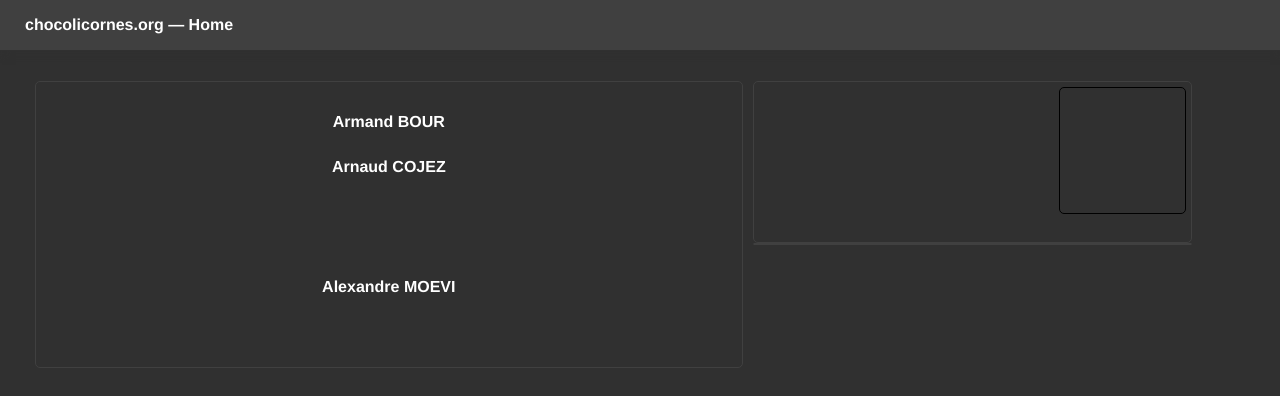
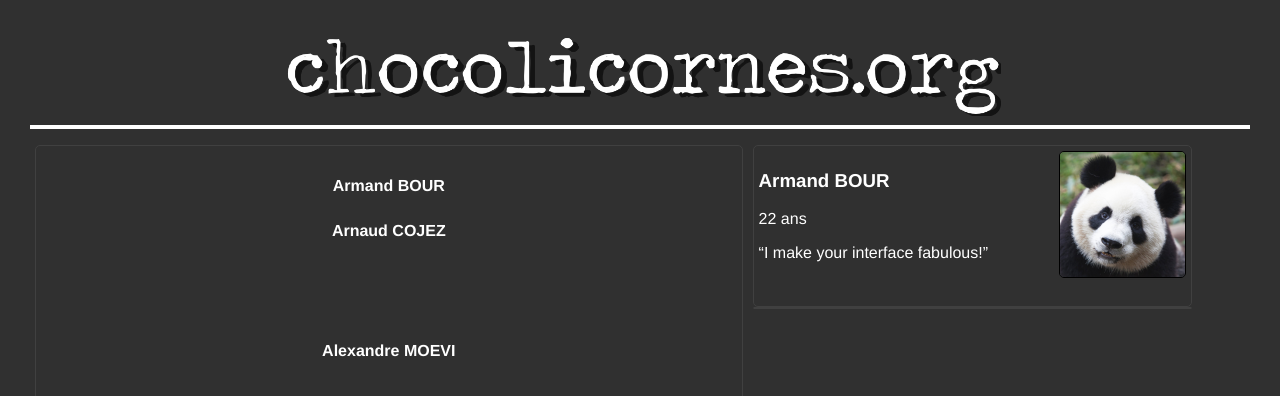
Before and after one commit to Tydax/chocolicornes.org-mypages, a plain HTML site: page html/home.html in a window 1280 px wide. Both pictures are taken after a click on the item "Armand BOUR". Shown: the top 396 px of the page. Drawn offline with Linux system fonts and the light colour scheme.

Commit message:
Overhauled the whole design

```diff
--- a/html/css/coalandrainbows.css
+++ b/html/css/coalandrainbows.css
@@ -15,6 +15,7 @@ body {
     font-family:            "Source Sans Pro", "Helvetica Neue", Helvetica, Arial, sans-serif;
 }
 
+/*
 #header {
     background-color: #404040;
     box-shadow: 2px 2px 8px #303030;
@@ -28,11 +29,33 @@ body {
     margin-left: 25px;
     font-size: 16px;
 }
+*/
+
+#header {
+    height: 100px;
+    margin: 0 auto;
+    margin-top: 25px;
+    text-align: center;
+    width: 70%;
+}
+
+#header_helper {
+    display: inline-block;
+    height: 100%;
+    vertical-align: middle;
+}
+
+#header_img {
+    vertical-align: middle;
+    width: 80%;
+}
 
 /* Body content part */
 
 #body_content {
-    margin: 30px 30px;
+    border-top: 0.3em solid white;
+    margin: 0 30px;
+    padding-top: 1em;
 }
 
 #body_content,
@@ -131,8 +154,27 @@ body {
     height: 100px;
 }
 
+@keyframes suus {
+    1% {
+        background: radial-gradient(circle, rgb(245, 204, 68) 1%, rgba(245, 204, 68, 0.1) 2%, transparent 3%);
+    }
+    50% {
+        background: radial-gradient(circle, rgb(245, 204, 68) 98%, rgba(245, 204, 68, 0.1) 99%, transparent 100%);
+    }
+}
+
+@keyframes saas {
+    0% {
+        background-color: red;
+    }
+    100% {
+        background-color: yellow;
+    }
+}
+
 .mediumyellow {
-    background-color: #f5cc44;
+    background-color: rgb(245, 204, 68);
+    /*animation: suus 10s 1;*/
 }
 
 .invisible {
--- a/html/home.html
+++ b/html/home.html
@@ -11,7 +11,9 @@
 <body>
     <!-- HEADER -->
     <div id="header">
-        <h1>chocolicornes.org — Home</h1>
+        <!-- <h1>chocolicornes.org — Home</h1> -->
+        <span id="header_helper"></span>
+        <img id="header_img" src="../img/chocolicornes.org.png" alt="chocolicornes.org">
     </div>
 
     <!-- BODY -->
--- a/javascript/home.js
+++ b/javascript/home.js
@@ -1,9 +1,11 @@
 /*
  * Script to load the data from users and display links
+ *
  * @author: Armand (Tydax) BOUR
  */
 
 var currentUser;
+var userInfos = {};
 
 /* Load the data contained in the specified "filename" file and calls the specified function "callback" */
 function loadData(filename, callback) {
@@ -25,7 +27,27 @@ function loadData(filename, callback) {
     xhr.send(null);
 }
 
+function getCurrentDate() {
+    var today = new Date();
+    var dd = today.getDate();
+    var mm = today.getMonth() + 1; //January is 0!
+    var yyyy = today.getFullYear();
+
+    if (dd < 10) {
+        dd = '0' + dd;
+    }
+
+    if (mm < 10) {
+        mm = '0' + mm
+    }
+
+    today = mm + '/' + dd + '/' + yyyy;
+
+    return today;
+}
+
 function calculateAge(birthDate, todayDate) {
+    var todayDate = getCurrentDate();
     var dataBirth = birthDate.split("/"),
         dataToday = todayDate.split("/"),
         age = dataToday[2] - dataBirth[2];
@@ -39,9 +61,41 @@ function calculateAge(birthDate, todayDate) {
     return age;
 }
 
+function generateUserInfoDiv(user) {
+    var divNode = document.createElement("div");
+    divNode.id = user.name;
+
+    // Create title element
+    var nameNode = document.createElement("h3");
+    nameNode.className += " user_info_name"
+    var nameText = document.createTextNode(user.name);
+    nameNode.appendChild(nameText);
+    divNode.appendChild(nameNode);
+
+
+    // Create age element
+    var birthDate = user.birthDate;
+    var age = calculateAge(birthDate);
+    var ageNode = document.createElement("p");
+    var ageText = document.createTextNode(age + " ans");
+    ageNode.className += " user_info_age";
+    ageNode.appendChild(ageText);
+    divNode.appendChild(ageNode);
+
+    // Create quote element
+    var quoteNode = document.createElement("p");
+    var quoteText = document.createTextNode("“" + user.quote + "”");
+    quoteNode.className += " user_info_quote";
+    quoteNode.appendChild(quoteText);
+    divNode.appendChild(quoteNode);
+
+    return divNode;
+}
+
 /* Returns a generated li block from the specified "user" object */
 function generateLinkLi(user) {
     var liNode = document.createElement("li");
+    liNode.id = "list_users_"
     liNode.className = user.className;
 
     // Create title element
@@ -51,48 +105,27 @@ function generateLinkLi(user) {
     nameNode.appendChild(nameText);
     liNode.appendChild(nameNode);
 
-    // Create age element
-    var birthDate = user.birthDate;
-    var todayDate = "28/07/2015";
-    var age = calculateAge(birthDate, todayDate);
-    var ageNode = document.createElement("span");
-    var ageText = document.createTextNode(" (" + age + " ans)");
-    ageNode.className += " listUsers_age invisible";
-    ageNode.appendChild(ageText);
-    nameNode.appendChild(ageNode);
-
-    // Create quote element
-    var quoteNode = document.createElement("p");
-    var quoteText = document.createTextNode("“" + user.quote + "”");
-    quoteNode.className += " listUsers_quote invisible";
-    quoteNode.appendChild(quoteText);
-    liNode.appendChild(quoteNode);
-
-
     // Add function when hovering
     liNode.addEventListener("mouseover", function() {
         liNode.className = user.className;
-        updateImage(user.imgUrl);
-        quoteNode.className = "listUsers_quote";
-        ageNode.className = "listUsers_age";
-
+        showUserInfo(user);
     }, false);
 
     liNode.addEventListener("mouseout", function() {
         liNode.className = "";
-        updateImage(currentUser
-                  ? currentUser.imgUrl
-                  : "../img/null.png");
-        quoteNode.className += " invisible";
-        ageNode.className += " invisible";
 
+        if (currentUser) {
+            showUserInfo(currentUser);
+        }
+        else {
+            updateImage("../img/null.png");
+        }
     }, false);
 
     // When clicking, keep it in focus
-    liNode.addEventListener("mouseclick", function() {
+    liNode.addEventListener("click", function() {
         currentUser = user;
     }, false);
-
 
     return liNode;
 }
@@ -100,6 +133,18 @@ function generateLinkLi(user) {
 function updateImage(src) {
     var imgNode = document.getElementById("info_user_pic");
     imgNode.src = src;
+}
+
+function showUserInfo(user) {
+    updateImage(user.imgUrl);
+    var baseInfo = document.getElementById("div_info_user_infos");
+
+    // Cleaning base info div
+    for (var i = 0; i < baseInfo.children.length; i++) {
+        baseInfo.removeChild(baseInfo.children[i]);
+    };
+
+    baseInfo.appendChild(userInfos[user.name]);
 }
 
 /* Generates all the links loading the file */
@@ -112,6 +157,7 @@ function generateAllLinks() {
         var listUsersNode = document.getElementById(listId);
 
         for (var i = 0; i < users.length; i++) {
+            userInfos[users[i].name] = generateUserInfoDiv(users[i]);
             var userNode = generateLinkLi(users[i]);
             listUsersNode.appendChild(userNode);
         };
```
Also changed, not shown: README.MD, img/chocolicornes.org.png (added).
